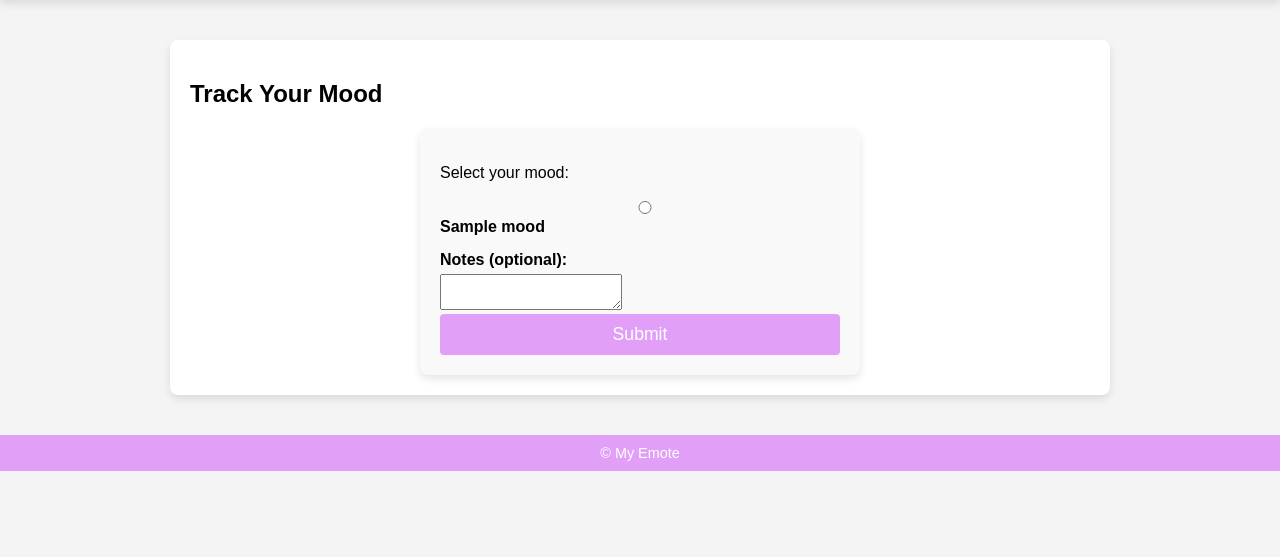
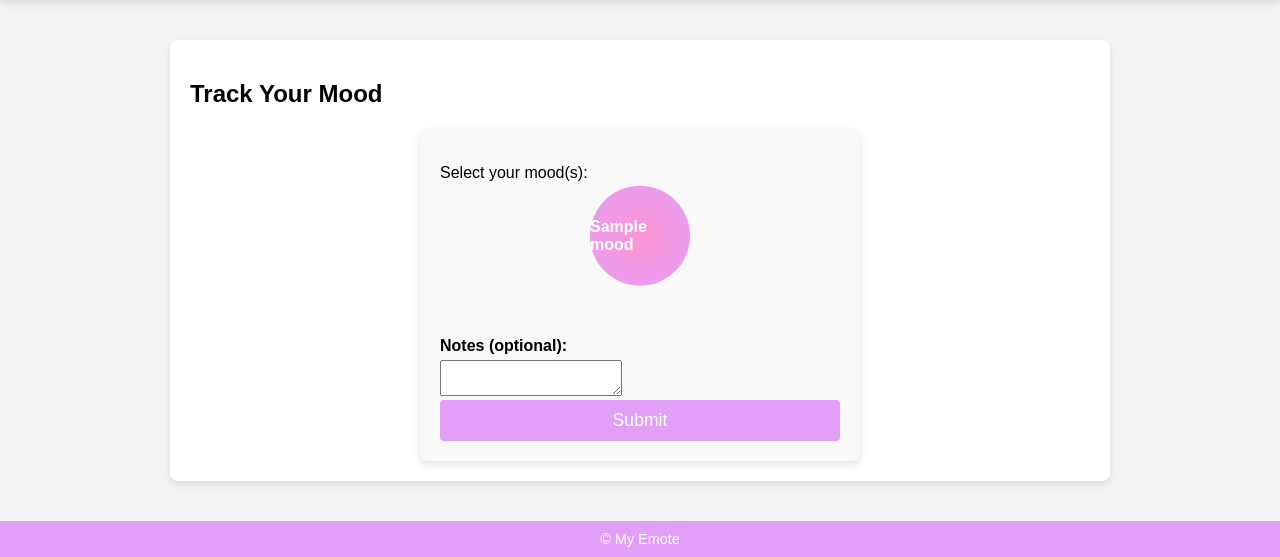
Before and after one commit to Paulo-Carrera/mood-tracker, a Flask app: template templates/track_mood.html in a window 1280 px wide. Shown: the part 106-663 px from the top of the page. Run offline with Flask 3, Linux system fonts and the light colour scheme; the template is opened without the code that fills it: most values are stand-ins (such as "Sample title", 1, 10 or a date in 2020).

Commit message:
select multiple moods, moods are bubbles

```diff
--- a/app.py
+++ b/app.py
@@ -115,49 +115,64 @@ def logout():
 @app.route("/track_mood", methods=["GET", "POST"])
 @login_required
 def track_mood():
-    predefined_moods = ["Happy", "Sad", "Anxious", "Tense", "Excited", "Angry", "Stressed", "Relaxed"]
+    predefined_moods = [
+        "Happy", "Sad", "Overwhelmed", "Anxious", "Tense",
+        "Lonely", "Bored", "Excited", "Angry", "Depressed",
+        "Stressed", "Grateful", "Relaxed", "Hopeless", "Restless",
+    ]
 
     if request.method == "GET":
         return render_template("track_mood.html", moods=predefined_moods)
 
     if request.method == "POST":
-        mood = request.form.get("mood")
+        moods = request.form.getlist("mood")  # Get multiple moods
         note = request.form.get("note", "")
 
-        if not mood:
-            flash("Please select a mood", "error")
+        if not moods:
+            flash("Please select at least one mood", "error")
             return redirect(url_for("track_mood"))
 
         try:
-            response = supabase.table("moods").insert({
-                "user_id": current_user.id,
-                "mood": mood,
-                "note": note
-            }).execute()
+            # Insert each selected mood into the database
+            for mood in moods:
+                response = supabase.table("moods").insert({
+                    "user_id": current_user.id,
+                    "mood": mood,
+                    "note": note
+                }).execute()
 
-            if response.error:
-                flash(f"Error tracking mood: {response.error.message}", "error")
-                return redirect(url_for("track_mood"))
+                if response.error:
+                    flash(f"Error tracking mood: {response.error.message}", "error")
+                    return redirect(url_for("track_mood"))
 
-            flash("Mood tracked successfully!", "success")
+            flash("Moods tracked successfully!", "success")
             return redirect(url_for("home"))
         except Exception as e:
             flash(f"Error tracking mood: {str(e)}", "error")
             return redirect(url_for("track_mood"))
 
-@app.route('/my_moods', methods=["GET"])
+@app.route("/my_moods")
 @login_required
-def get_moods():
+def my_moods():
     try:
-        # Fetch all moods for the logged-in user
+        # Fetch moods from Supabase
         response = supabase.table("moods").select("*").eq("user_id", current_user.id).execute()
-        all_moods = response.data if response.data else []
+        mood_rows = response.data  # Extract the rows
+
+        # Process and split combined moods
+        all_moods = []
+        for row in mood_rows:
+            if row["mood"] and row["created_at"]:  # Ensure mood and created_at are not None
+                # Split moods by comma and strip extra spaces
+                moods = [m.strip() for m in row["mood"].split(",")]
+                for mood in moods:
+                    all_moods.append({"mood": mood, "created_at": row["created_at"]})
+
+        return render_template("my_moods.html", all_moods=all_moods)
     except Exception as e:
-        flash(f"Error fetching moods: {str(e)}", "error")
-        all_moods = []
-
-    # Render the get_moods.html template with the moods data
-    return render_template("my_moods.html", all_moods=all_moods)
+        print("Error in my_moods route:", str(e))
+        flash("Could not load mood data.", "error")
+        return redirect(url_for("home"))
 
 def fetch_all_moods_from_supabase():
     # Replace this with your actual Supabase fetching logic
--- a/templates/get_moods.html
+++ b/templates/get_moods.html
@@ -51,7 +51,8 @@
 
             const colors = [
                 '#FF6384', '#36A2EB', '#FFCE56', '#4BC0C0',
-                '#9966FF', '#FF9F40', '#6EFF64', '#C9CBCF'
+                '#9966FF', '#FF9F40', '#6EFF64', '#C9CBCF',
+                '#FF7F50', '#FFD700', '#7B68EE', '#FF69B4',
             ];
 
             new Chart(document.getElementById(chartId), {
--- a/templates/track_mood.html
+++ b/templates/track_mood.html
@@ -3,17 +3,88 @@
 {% block content %}
 <h2>Track Your Mood</h2>
 <form method="POST" action="/track_mood">
-    <p>Select your mood:</p>
-    {% for mood in moods %}
-    <div>
-        <input type="radio" id="{{ mood }}" name="mood" value="{{ mood }}" required>
-        <label for="{{ mood }}">{{ mood }}</label>
+    <p>Select your mood(s):</p>
+    <div id="bubble-container">
+        {% for mood in moods %}
+        <div class="bubble" data-mood="{{ mood }}">
+            {{ mood }}
+        </div>
+        {% endfor %}
     </div>
-    {% endfor %}
+
+    <input type="hidden" id="selected-moods" name="mood" required>
 
     <label for="note">Notes (optional):</label>
     <textarea id="note" name="note"></textarea>
 
     <button type="submit">Submit</button>
 </form>
+
+<script>
+    document.addEventListener("DOMContentLoaded", () => {
+        const bubbles = document.querySelectorAll(".bubble");
+        const selectedMoodsInput = document.getElementById("selected-moods");
+        let selectedMoods = [];
+
+        bubbles.forEach(bubble => {
+            bubble.addEventListener("click", () => {
+                const mood = bubble.dataset.mood;
+
+                if (selectedMoods.includes(mood)) {
+                    // Deselect the mood
+                    selectedMoods = selectedMoods.filter(m => m !== mood);
+                    bubble.classList.remove("selected");
+                } else {
+                    // Select the mood
+                    selectedMoods.push(mood);
+                    bubble.classList.add("selected");
+                }
+
+                // Update the hidden input with selected moods
+                selectedMoodsInput.value = selectedMoods.join(",");
+            });
+        });
+    });
+</script>
+
+<style>
+    #bubble-container {
+        display: flex;
+        flex-wrap: wrap;
+        gap: 10px;
+        justify-content: center;
+        margin: 20px 0;
+    }
+
+    .bubble {
+        display: flex;
+        align-items: center;
+        justify-content: center;
+        width: 100px;
+        height: 100px;
+        background: radial-gradient(circle, #ff94d4, #e29ff7);
+        border-radius: 50%;
+        color: white;
+        font-weight: bold;
+        cursor: pointer;
+        animation: float 4s infinite ease-in-out;
+        position: relative;
+        transition: transform 0.2s, background 0.2s;
+    }
+
+    .bubble:hover {
+        transform: scale(1.1);
+    }
+
+    .bubble.selected {
+        background: radial-gradient(circle, #ff94d4, #ff007f);
+        transform: scale(1.1);
+    }
+
+    @keyframes float {
+        0% { transform: translateY(0); }
+        50% { transform: translateY(-20px); }
+        100% { transform: translateY(0); }
+    }
+</style>
 {% endblock %}
```
Also changed, not shown: templates/my_moods.html (+10 -1 lines).
